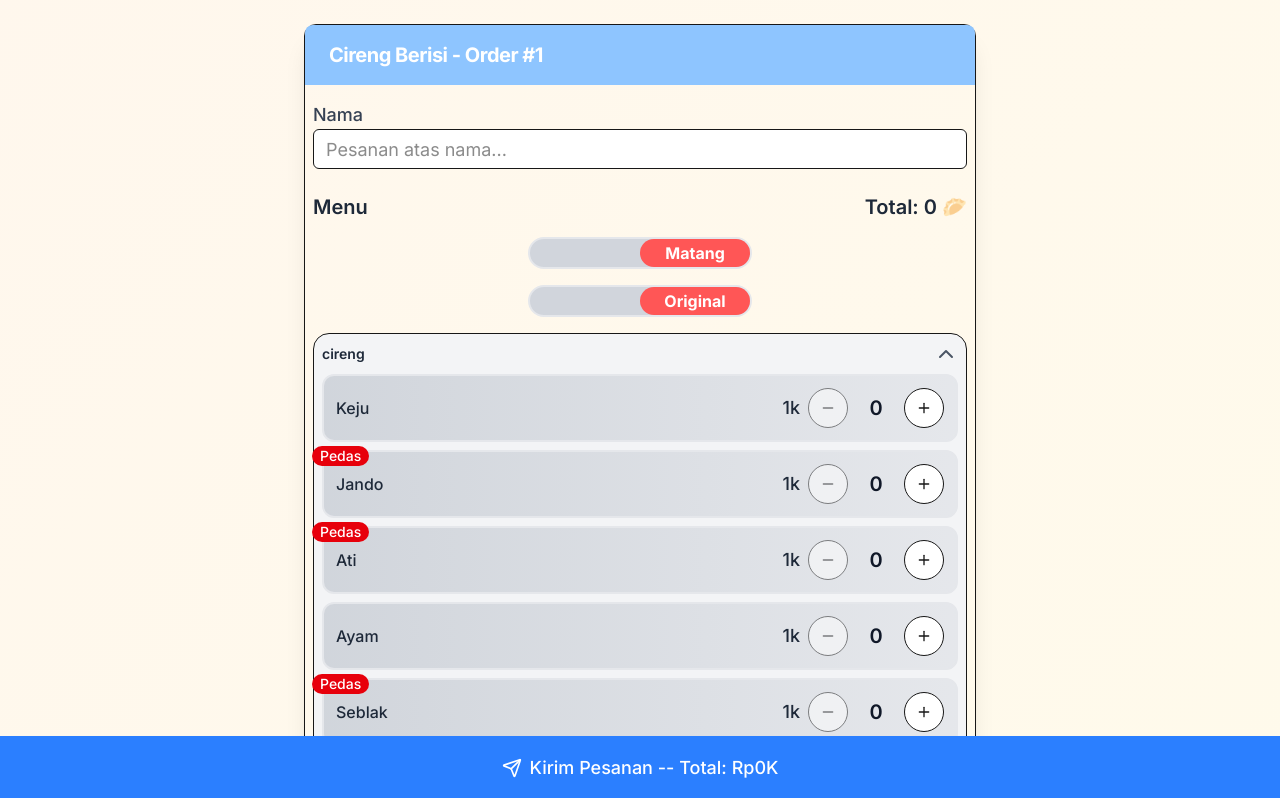
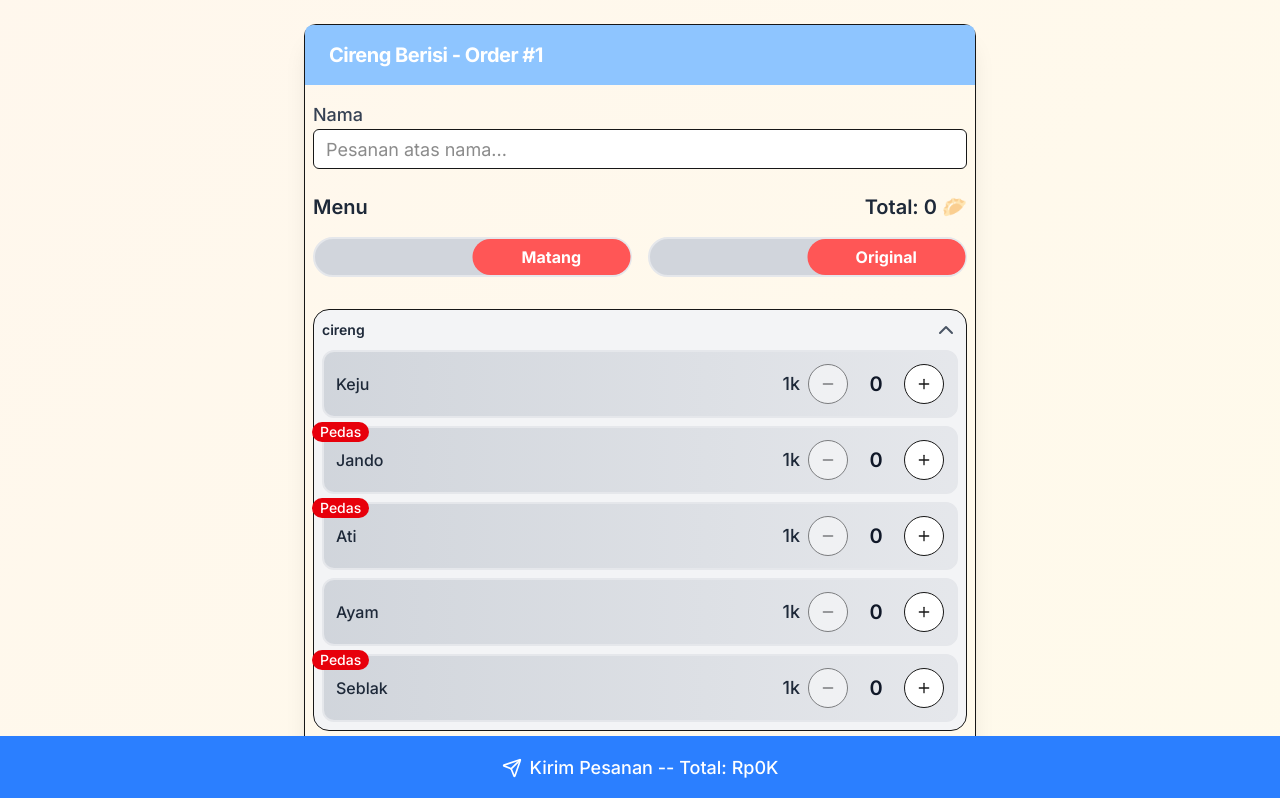
Before and after one commit to 18mson/cireng-berisi, a Next.js app: page / in a window 1280 px wide. Shown: the top 798 px of the page. Built offline with nearby package versions, Linux system fonts and the light colour scheme.

Commit message:
update ui

```diff
--- a/app/layout.tsx
+++ b/app/layout.tsx
@@ -5,8 +5,8 @@ import { Inter } from 'next/font/google';
 const inter = Inter({ subsets: ['latin'] });
 
 export const metadata: Metadata = {
-  title: 'Create Next App',
-  description: 'Generated by create next app',
+  title: 'Cireng Berisi',
+  description: 'Jajanan Per-acian',
 };
 
 export default function RootLayout({
--- a/app/page.tsx
+++ b/app/page.tsx
@@ -176,7 +176,7 @@ export default function Home() {
       const totalItems = orderItems.filter(item => item.name !== 'Kuah Keju').reduce((sum, item) => sum + item.count, 0);
       const matangMentahText = order.isMentah ? 'Mentah' : 'Matang';
       const totalKeju = orderItems.filter(item => item.name === 'Kuah Keju').reduce((sum, item) => sum + item.count, 0);
-      const bojotText = order.isBojot ? '*di Bojot ♨️*' : '';
+      const bojotText = order.isBojot ? '*diBojot ♨️*' : '';
 
       return (
         `saya: *${order.customerName}* ✨\n` +
--- a/components/OrderCard.tsx
+++ b/components/OrderCard.tsx
@@ -89,7 +89,7 @@ export const OrderCard: React.FC<OrderCardProps> = ({
               Total: {totalItems} 🥟
             </h3>
           </div>
-
+          <div className="flex w-full justify-between gap-x-4">
             <ToggleSwitch
               isActive={order.isMentah || false}
               onToggle={() => toggleMentah(order.id)}
@@ -98,7 +98,6 @@ export const OrderCard: React.FC<OrderCardProps> = ({
               activeColor="#91FEEA"
               inactiveColor="#FF5656"
             />
-
             <ToggleSwitch
               isActive={order.isBojot || false}
               onToggle={() => toggleBojot(order.id)}
@@ -108,6 +107,7 @@ export const OrderCard: React.FC<OrderCardProps> = ({
               inactiveColor="#FF5656"
               warningText="Minimal 5 cireng / cibay"
             />
+          </div>
 
           {categories.map((category, categoryIndex) => {
             const categoryCollapsed = isCollapsed[category] ?? false;
--- a/components/ToggleSwitch.tsx
+++ b/components/ToggleSwitch.tsx
@@ -22,10 +22,10 @@ export const ToggleSwitch: React.FC<ToggleSwitchProps> = ({
   warningText
 }) => {
   return (
-    <div className="flex flex-col items-center justify-center mt-4">
+    <div className="flex flex-col items-center justify-start w-full h-14">
       <div
         className={clsx(
-          'flex items-center w-56 h-8 rounded-full cursor-pointer transition-colors bg-gray-300 border-2 border-gray-200',
+          'flex items-center min-w-[120px] w-full h-10 rounded-full cursor-pointer transition-colors bg-gray-300 border-2 border-gray-200',
         )}
         onClick={onToggle}
       >
```
Lines whose indentation alone changed are shown as unchanged.
